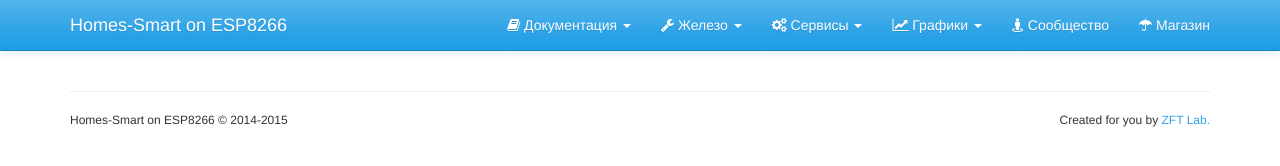
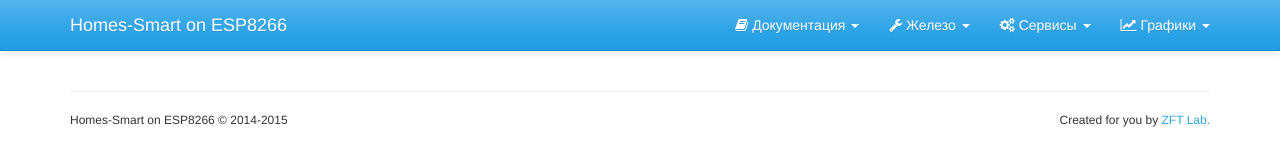
Before and after one commit to maksms/Homes-Smart, a plain HTML site: page index.html in a window 1280 px wide. Drawn offline with nearby package versions, Linux system fonts and the light colour scheme; no server answers.

Commit message:
index.html

```diff
--- a/index.html
+++ b/index.html
@@ -99,7 +99,7 @@
                 <!-- li><a href="http://flymon.net">FlyMon DMS</a></li -->
                 <!-- li><a href="#thingspeak">ThingSpeak</a></li -->
                 <!-- li><a href="#wunderground">WUnderground</a></li -->
-                <li><a href="narodmon.ru">Народный мониторинг</a></li>
+                <!-- li><a href="narodmon.ru">Народный мониторинг</a></li -->
                 <!-- li><a href="#majordomo">Система MajorDoMo</a></li -->
                 <li><a href="#!/service_mqtt">Работа с MQTT</a></li>
                 <li><a href="http://zftlab.org/pages/2015072700.html"><i class="fa fa-android"></i> ПО для Android</a></li>
@@ -109,8 +109,8 @@
             </li>
 
             <li><a href="/?macs=18FE34A04B68,18FE3498CCF9,18FE3499A3D1,18FE349B99F9,18FE349B996D,18FE34A04260,18FE34A08C01,18FE349CC475&period=90m"><i class="fa fa-line-chart"></i> Графики <b class="caret"></b></a></li>
-            <li><a href="http://homes-smart.ru/index.php/component/kunena/4-zhelezo"><i class="fa fa-street-view"></i> Сообщество</a></li>
-            <li><a href="http://store6931483.ecwid.com/"><i class="fa fa-umbrella"></i> Магазин</a></li>
+            <!-- li><a href="http://homes-smart.ru/index.php/component/kunena/4-zhelezo"><i class="fa fa-street-view"></i> Сообщество</a></li -->
+            <!-- li><a href="http://store6931483.ecwid.com/"><i class="fa fa-umbrella"></i> Магазин</a></li -->
 
           </ul>
         </div>
```
